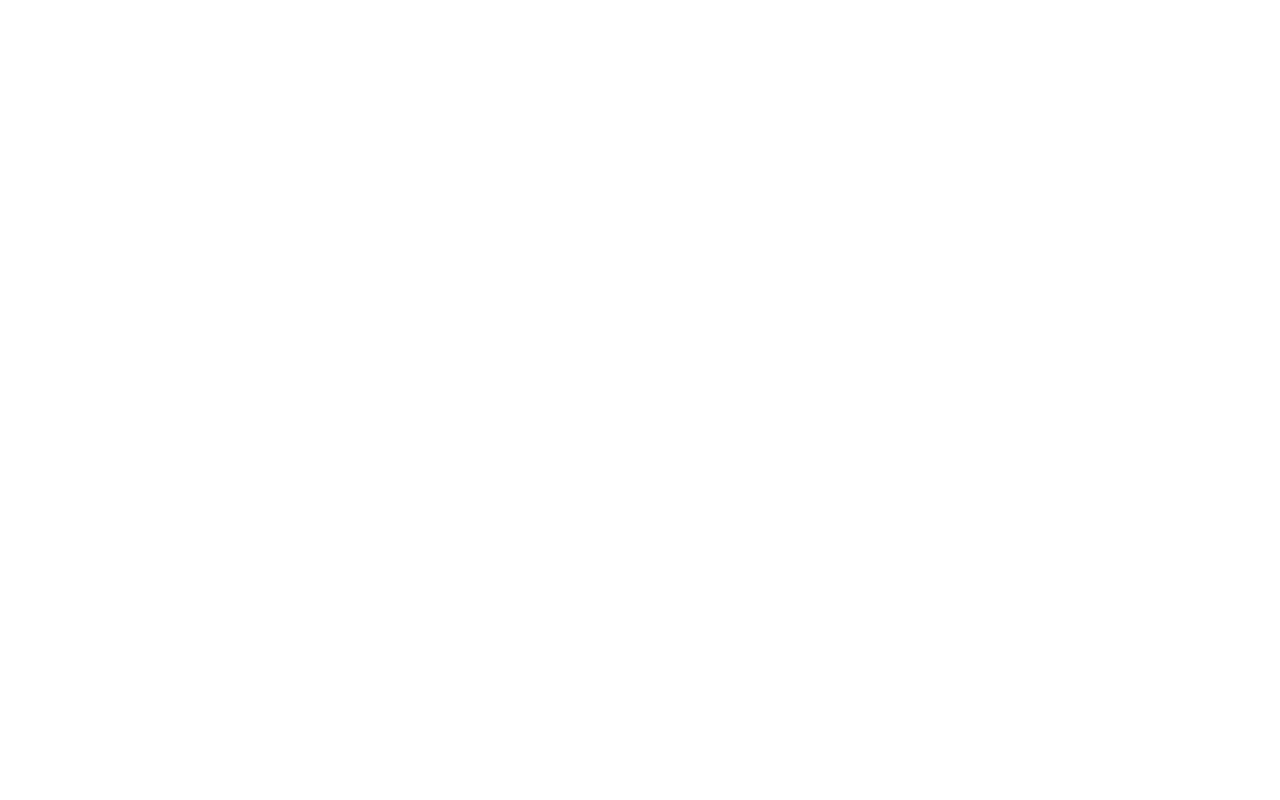
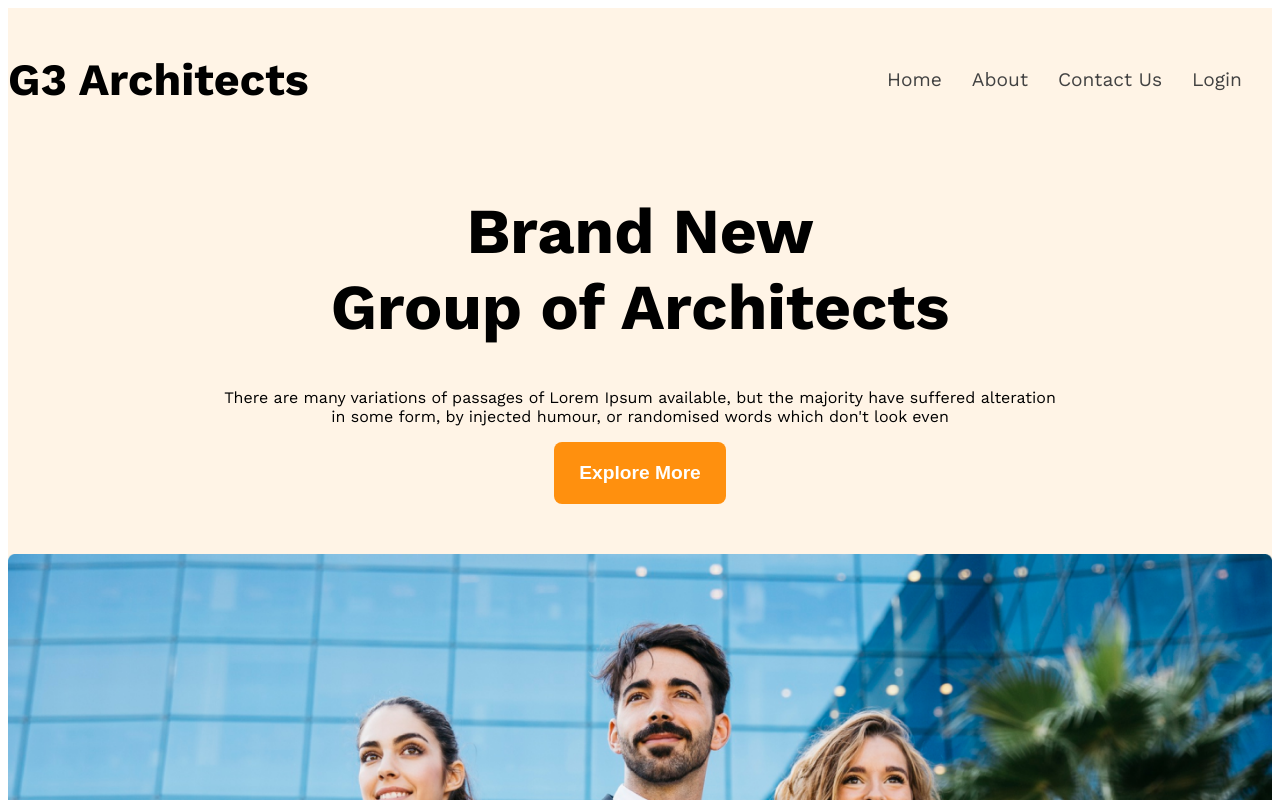
Before and after one commit to alshahriar99/g3-architects-project, a plain HTML site: page index.html in a window 1280 px wide. Shown: the top 800 px of the page. Drawn offline with nearby package versions, Linux system fonts and the light colour scheme.

Commit message:
banner section

```diff
--- a/index.html
+++ b/index.html
@@ -4,11 +4,31 @@
     <meta charset="UTF-8" />
     <meta name="viewport" content="width=device-width, initial-scale=1.0" />
     <title>Document</title>
-    <link rel="stylesheet" href="style/style.css">
+    <link rel="stylesheet" href="style/style.css" />
   </head>
-  <body>
-    <header>
-
+  <body class="work-sans-font">
+    <header class="bg-light">
+      <nav class="navber display-flex">
+        <h3 class="brand">G3 Architects</h3>
+        <ul class="nav-links display-flex">
+          <li class="nav-item"><a href="" class="nav-link">Home </a></li>
+          <li class="nav-item"><a href="" class="nav-link">About</a></li>
+          <li class="nav-item"><a href="" class="nav-link">Contact Us</a></li>
+          <li class="nav-item"><a href="" class="nav-link"> Login</a></li>
+        </ul>
+      </nav>
+      <div class="banner">
+        <div class="banner-content">
+          <h1 class="banner-title">Brand New <br>Group of Architects</h1>
+          <p class="banner-descripton">
+            There are many variations of passages of Lorem Ipsum available, but
+            the majority have suffered alteration in some form, by injected
+            humour, or randomised words which don't look even
+          </p>
+          <button class="btn-primary">Explore More</button>
+        </div>
+        <img class="banner-img" src="./images/banner.png" alt="" />
+      </div>
     </header>
     <main></main>
     <footer></footer>
--- a/style/style.css
+++ b/style/style.css
@@ -0,0 +1,72 @@
+@import url('https://fonts.googleapis.com/css2?family=Work+Sans:ital,wght@0,100..900;1,100..900&display=swap');
+
+.work-sans-font {
+    font-family: "Work Sans", sans-serif;
+    font-optical-sizing: auto;
+    font-weight:400 ;
+    font-style: normal;
+  }
+  /* -------------------------------------------------- */
+  /* share style */
+.display-flex{
+    display: flex;
+}
+.bg-light{
+    background-color: rgba(255, 144, 14, 0.1);
+}
+.btn-primary{
+    background-color: #FF900E;
+    padding: 20px 25px;
+    color: white;
+    font-weight: 600;
+    font-size: 1.2rem;
+    border-radius: 8px;
+    border: none;
+}
+
+  /* header style */
+
+
+  /* navber style */
+.navber{
+    justify-content: space-between;
+    align-items: center;
+}
+.brand{
+    font-weight: 700;
+    font-size: 2.8rem;
+}
+.nav-item{
+    list-style: none;
+    margin-right: 30px;
+}
+.nav-link{
+    text-decoration: none;
+    font-weight: 500px;
+    color: #424242;
+    font-size: 1.2rem;
+}
+.navber, .banner{
+    max-width: 1440px;
+    margin: 0 auto;
+}
+/* banner related style */
+.banner-content{
+    max-width: 850px;
+    margin: 0 auto;
+    text-align: center;
+    margin-bottom: 50px;
+}
+.banner-title{
+    font-weight: 700;
+    font-size: 4rem;
+}
+.banner-img{
+    width: 100%;
+}
+/* responcive media quary */
+@media screen and (max-width:576px){
+    .navber, .nav-link{
+        flex-direction: column;
+    }
+}
```
Also changed, not shown: images/architect.png (added), images/banner.png (added), images/icons/customers.png (added), images/icons/email.png (added), images/icons/projects.png (added), images/icons/ribon.png (added), images/sponsors/amazon.png (added), images/sponsors/figma.png (added), images/sponsors/google.png (added), images/sponsors/spotify.png (added), images/sponsors/telerama.png (added), images/team1.png (added), images/team2.png (added), images/team3.png (added), 1 more files.
